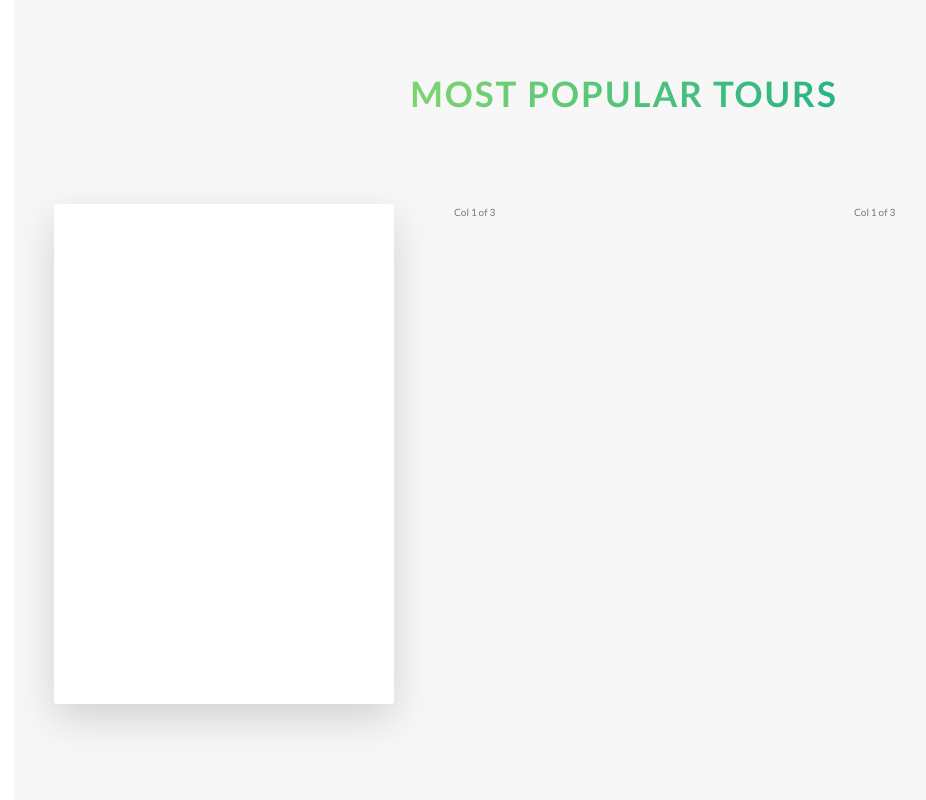
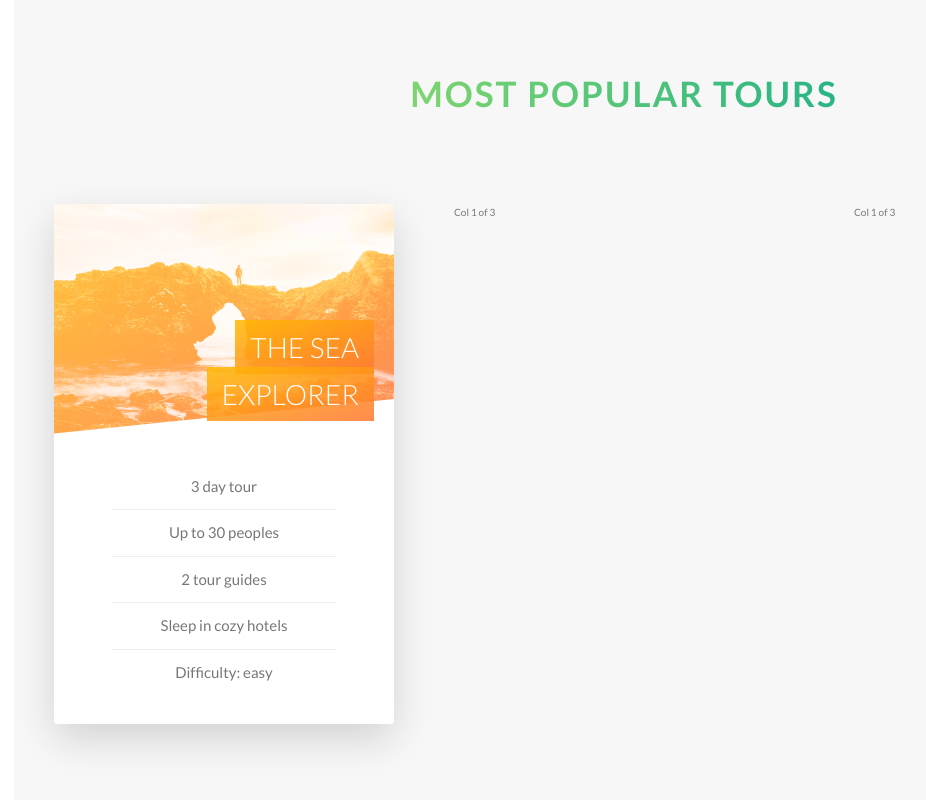
Before and after one commit to loxt/natours, a website: page index.html in a window 1280 px wide. Shown: the part 2053-2853 px from the top of the page, without its empty margins (16-942 px from the left). Drawn offline with Linux system fonts and the light colour scheme.

Commit message:
feat: front part of card

```diff
--- a/index.html
+++ b/index.html
@@ -130,7 +130,24 @@
           <div class="col-1-of-3">
             <div class="card">
               <div class="card__side card__side--front">
-                FRONT
+                <div class="card__picture card__picture--1">
+                  &nbsp;
+                </div>
+                <h4 class="card__heading">
+                  <span class="card__heading-span card__heading-span--1">
+                    The Sea Explorer
+                  </span>
+                </h4>
+                <div class="card__details">
+                  <ul>
+                    <li>3 day tour</li>
+                    <li>Up to 30 peoples</li>
+                    <li>2 tour guides</li>
+                    <li>Sleep in cozy hotels</li>
+                    <li>Difficulty: easy</li>
+                  </ul>
+
+                </div>
               </div>
               <div class="card__side card__side--back card__side--back-1">
                 BACK
--- a/sass/abstracts/_variables.scss
+++ b/sass/abstracts/_variables.scss
@@ -10,6 +10,7 @@ $color-tertiary-light: #2998ff;
 $color-tertiary-dark: #5643fa;
 
 $color-grey-light-1: #f7f7f7;
+$color-grey-light-2: #eee;
 
 $color-grey-dark: #777;
 $color-white: #fff;
--- a/sass/components/_card.scss
+++ b/sass/components/_card.scss
@@ -1,20 +1,20 @@
 .card {
+  // Functionality
   perspective: 150rem;
   -moz-perspective: 150rem;
   position: relative;
-  height: 50rem;
+  height: 52rem;
 
   &__side {
-    color: #fff;
-    font-size: 2rem;
-    height: 50rem;
+    height: 52rem;
     transition: all .8s ease;
     position: absolute;
     top: 0;
     left: 0;
     width: 100%;
     backface-visibility: hidden;
-    border-radius: 3px;
+    border-radius: .3rem;
+    overflow: hidden;
     box-shadow: 0 1.5rem 4rem rgba($color-black, .15);
 
     &--front {
@@ -25,16 +25,81 @@
       transform: rotateY(180deg);
 
       &-1 {
-        background-image: linear-gradient(to right bottom, $color-secondary-light, $color-secondary-dark);
+          background-image: linear-gradient(to right bottom, $color-secondary-light, $color-secondary-dark);
       }
     }
   }
 
   &:hover &__side--front {
-    transform: rotateY(180deg);
+    transform: rotateY(-180deg);
   }
 
   &:hover &__side--back {
     transform: rotateY(0);
   }
+
+  // Front side styling
+  &__picture {
+    background-size: cover;
+    height: 23rem;
+    background-blend-mode: screen;
+    -webkit-clip-path: polygon(0 0, 100% 0, 100% 85%, 0% 100%);
+    clip-path: polygon(0 0, 100% 0, 100% 85%, 0% 100%);
+
+    &--1 {
+      background-image: linear-gradient(to right bottom, $color-secondary-light, $color-secondary-dark),
+        url("../img/nat-5.jpg");
+    }
+
+    &--2 {
+      background-image: url("../img/nat-5.jpg");
+    }
+
+    &--3 {
+      background-image: url("../img/nat-5.jpg");
+    }
+  }
+
+  &__heading {
+    font-size: 2.8rem;
+    font-weight: 300;
+    text-transform: uppercase;
+    text-align: right;
+    color: $color-white;
+    position: absolute;
+    top: 12rem;
+    right: 2rem;
+    width: 75%;
+  }
+
+  &__heading-span {
+    padding: 1rem 1.5rem;
+    -webkit-box-decoration-break: clone;
+    box-decoration-break: clone;
+    &--1 {
+      background-image: linear-gradient(
+                      to right bottom,
+                      rgba($color-secondary-light, .85),
+                      rgba($color-secondary-dark, .85));
+    }
+  }
+
+  &__details {
+    padding: 3rem;
+    ul {
+      list-style: none;
+      width: 80%;
+      margin: 0 auto;
+
+      li {
+        text-align: center;
+        font-size: 1.5rem;
+        padding: 1rem;
+
+        &:not(:last-child) {
+          border-bottom: .1rem solid $color-grey-light-2;
+        }
+      }
+    }
+  }
 }
--- a/sass/layout/_header.scss
+++ b/sass/layout/_header.scss
@@ -9,6 +9,7 @@
   background-position: top;
   position: relative;
 
+  -webkit-clip-path: polygon(0 0, 100% 0, 100% 75vh, 0 100%);
   clip-path: polygon(0 0, 100% 0, 100% 75vh, 0 100%);
 
   &__logo-box {
```
Also changed, not shown: css/style.css.
